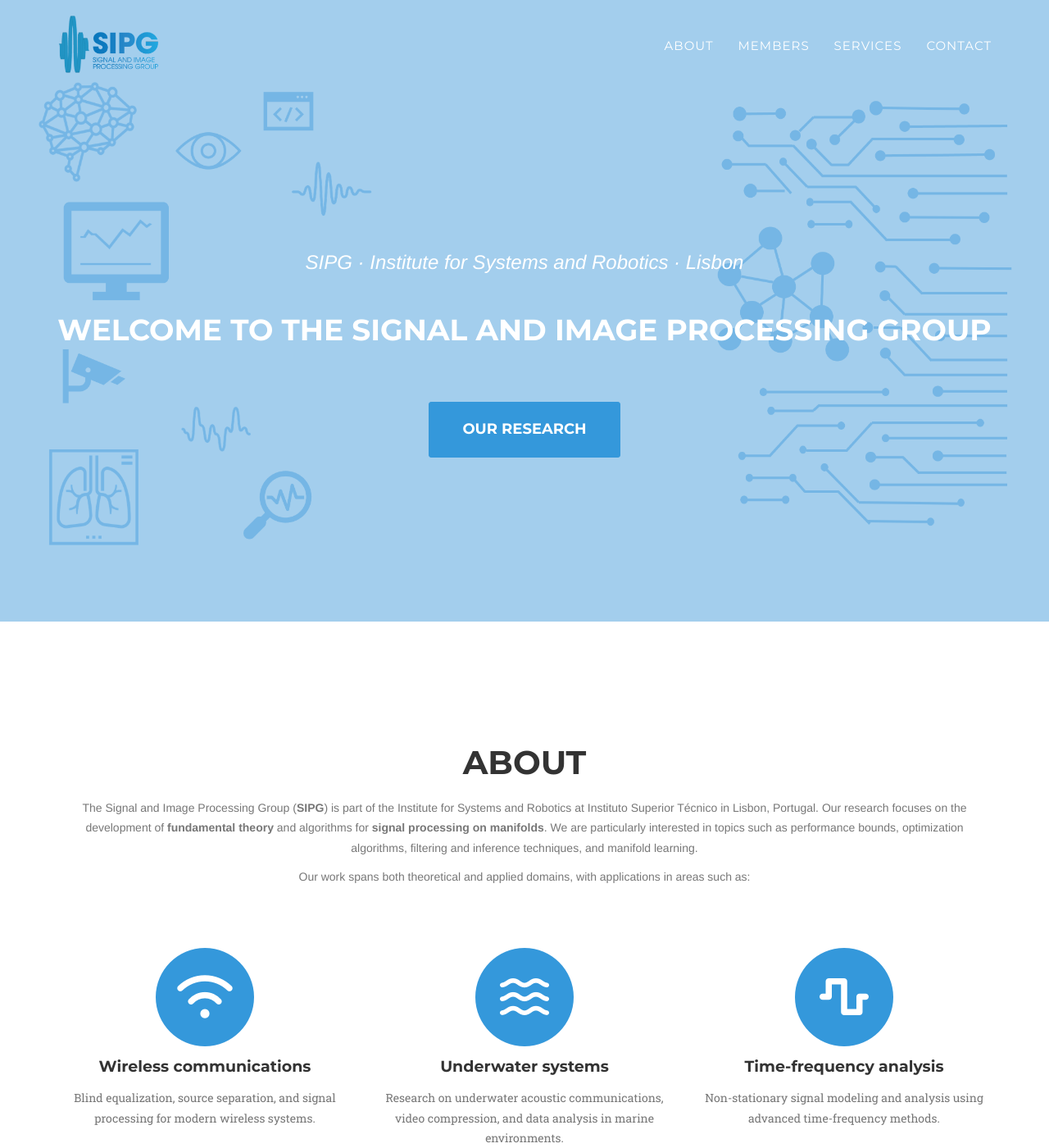
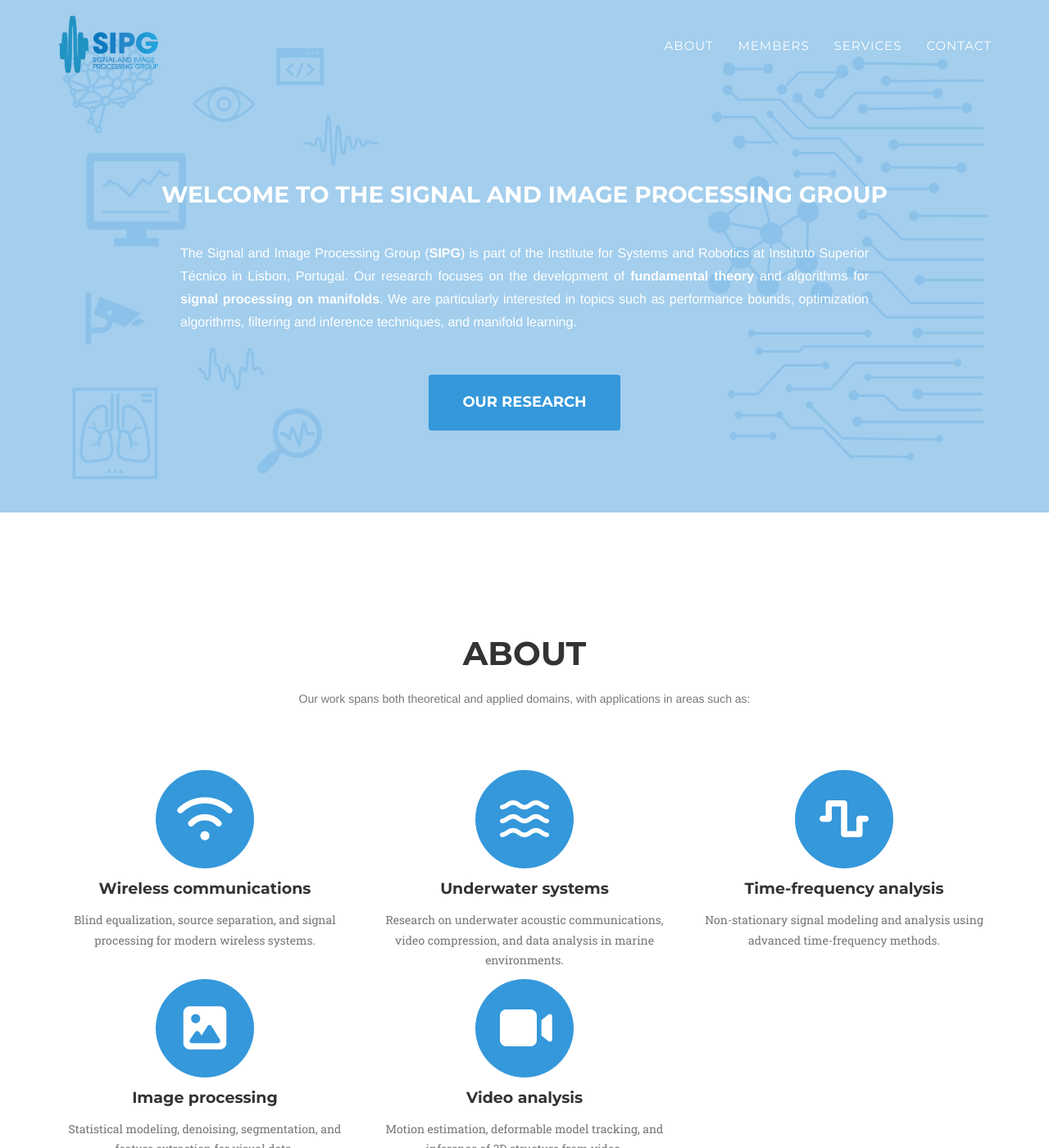
Before and after one commit to sipg-isr-test/sipg-isr-test.github.io, a Jekyll site: the page built from index.html, in a window 1280 px wide and 1400 px high. Shown: the whole window at 82% size. Built offline with Jekyll 4.4.1, drawn with Linux system fonts in a browser that asks for light colours; nearby versions of some CDN libraries; some web fonts are replaced; some of the changed text lies outside the part shown.

Commit message:
Webpage updates

```diff
--- a/_config.yml
+++ b/_config.yml
@@ -12,7 +12,8 @@ description: "The Signal and Image Processing Group (SIPG) at ISR Lisbon conduct
 people:
 - name: João Paulo Costeira
   pic: JPCosteira
-  position: Principal Investigator
+  position: Associate Professor (IST)
+  category: Principal Investigator
   social:
     - icon: fas
       title: user
@@ -28,7 +29,8 @@ people:
 
 - name: Pedro Aguiar
   pic: PedroAguiar
-  position:
+  position: Associate Professor (IST)
+  category: Current Member
   social:
     - icon: fas
       title: user
@@ -45,6 +47,7 @@ people:
 - name: Diogo Araújo
   pic: NoPhoto
   position: Ph.D. Student
+  category: Current Member
   social:
     - icon: fas
       title: user
@@ -62,6 +65,7 @@ people:
 - name: Francisco Maria Calisto
   pic: FransciscoCalisto
   position: Research Assistant
+  category: Current Member
   social:
     - icon: fas
       title: user
@@ -78,6 +82,7 @@ people:
 - name: João Carvalho
   pic: JoaoCarvalho
   position: Ph.D. Student
+  category: Current Member
   social:
     - icon: fas
       title: user
@@ -94,6 +99,7 @@ people:
 - name: José Celestino
   pic: NoPhoto
   position: Ph.D. Student
+  category: Current Member
   social:
     - icon: fas
       title: user
@@ -110,6 +116,7 @@ people:
 - name: Miguel Dias
   pic: MiguelDias
   position: Ph.D. Student
+  category: Current Member
   social:
     - icon: fas
       title: user
@@ -126,6 +133,7 @@ people:
 - name: Manuel Ferreira
   pic: NoPhoto
   position: Research Fellow
+  category: Current Member
   social:
     - icon: fas
       title: user
@@ -142,6 +150,7 @@ people:
 - name: João Pedro Gomes
   pic: JoaoPedroGomes
   position: Associate Professor (IST)
+  category: Current Member
   social:
     - icon: fas
       title: user
@@ -158,6 +167,7 @@ people:
 - name: Duarte Leão
   pic: NoPhoto
   position: Research Fellow
+  category: Current Member
   social:
     - icon: fas
       title: user
@@ -174,6 +184,7 @@ people:
 - name: Filipa Lino
   pic: FilipaLino
   position: Ph.D. Student
+  category: Current Member
   social:
     - icon: fas
       title: user
@@ -190,6 +201,7 @@ people:
 - name: Manuel Marques
   pic: ManuelMArques
   position: Post-Doc Researcher
+  category: Current Member
   social:
     - icon: fas
       title: user
@@ -206,6 +218,7 @@ people:
 - name: Gonçalo Matos
   pic: NoPhoto
   position: Ph.D. Student
+  category: Current Member
   social:
     - icon: fas
       title: user
@@ -222,6 +235,7 @@ people:
 - name: Gabriel Moreira
   pic: GabrielMoreira
   position: Ph.D. Student
+  category: Current Member
   social:
     - icon: fas
       title: user
@@ -236,8 +250,9 @@ people:
       url:
 
 - name: Hemaxi Narotamo
-  pic: NoPhoto
-  position: Past Member - Ph.D. Student
+  pic: HemaxiNarotamo
+  position: Ph.D. Student
+  category: Past Member
   social:
     - icon: fas
       title: user
@@ -254,6 +269,7 @@ people:
 - name: Jacinto Nascimento
   pic: JacintoNascimento
   position: Assistant Professor (IST)
+  category: Current Member
   social:
     - icon: fas
       title: user
@@ -270,6 +286,7 @@ people:
 - name: Bárbara Tavares
   pic: NoPhoto
   position: Ph.D. Student
+  category: Current Member
   social:
     - icon: fas
       title: user
@@ -286,6 +303,7 @@ people:
 - name: Carlos Santiago
   pic: CarlosSantiago
   position: Assistant Researcher and Invited Assistent Professor
+  category: Current Member
   social:
     - icon: fas
       title: user
@@ -302,6 +320,7 @@ people:
 - name: Margarida Silveira
   pic: MargaridaSilveira
   position: Associate Professor (IST)
+  category: Current Member
   social:
     - icon: fas
       title: user
@@ -316,8 +335,9 @@ people:
       url:
 
 - name: Pedro Valdeira
-  pic: NoPhoto
-  position: Past Member - Ph.D. Student
+  pic: PedroValdeira
+  position: Ph.D. Student
+  category: Past Member
   social:
     - icon: fas
       title: user
@@ -334,6 +354,7 @@ people:
 - name: David Vicente
   pic: DavidVicente
   position: Ph.D. Student
+  category: Past Member
   social:
     - icon: fas
       title: user
@@ -350,6 +371,7 @@ people:
 - name: Rúben Viegas
   pic: RubenViegas
   position: Ph.D. Student
+  category: Current Member
   social:
     - icon: fas
       title: user
@@ -366,6 +388,7 @@ people:
 - name: João Xavier
   pic: NoPhoto
   position: Associate Professor (IST)
+  category: Current Member
   social:
     - icon: fas
       title: user
--- a/_includes/about.html
+++ b/_includes/about.html
@@ -5,9 +5,7 @@
                 <div class="col-lg-12 text-center">
                     <h2 class="section-heading">About</h2>
                     <h3 class="section-subheading text-muted">
-                        <p>
-                            The Signal and Image Processing Group (<strong>SIPG</strong>) is part of the Institute for Systems and Robotics at Instituto Superior Técnico in Lisbon, Portugal. Our research focuses on the development of <strong>fundamental theory</strong> and algorithms for <strong>signal processing on manifolds</strong>. We are particularly interested in topics such as performance bounds, optimization algorithms, filtering and inference techniques, and manifold learning.
-                        </p>
+
                         <p>
                             Our work spans both theoretical and applied domains, with applications in areas such as:
                         </p>
--- a/_includes/header.html
+++ b/_includes/header.html
@@ -47,9 +47,14 @@
     <header>
         <div class="container">
             <div class="intro-text">
-                <div class="intro-lead-in" style="font-size: 24px;">SIPG · Institute for Systems and Robotics · Lisbon</div>
-                <div class="intro-heading" style="font-size: 36px;">Welcome to the Signal and Image Processing Group</div>
+                <!--div class="intro-lead-in" style="font-size: 20px;"> Institute for Systems and Robotics · Lisbon</div-->
+                <div class="intro-heading" style="font-size: 28px;">Welcome to the Signal and Image Processing Group</div>
+                <!-- Insert the About text here -->
+                <p class="intro-about" style="font-size: 16px;">The Signal and Image Processing Group (<strong>SIPG</strong>) is part of the Institute for Systems and Robotics at Instituto Superior Técnico in Lisbon, Portugal. Our research focuses on the development of <strong>fundamental theory</strong> and algorithms for <strong>signal processing on manifolds</strong>.
+                     We are particularly interested in topics such as performance bounds, optimization algorithms, filtering and inference techniques, and manifold learning.
+                </p>
                 <a href="#about" class="page-scroll btn btn-xl">Our Research</a>
+
             </div>
         </div>
     </header>
--- /dev/null
+++ b/_includes/member-card.html
@@ -0,0 +1,14 @@
+<div class="team-member">
+    <img src="img/team/{{ include.member.pic }}.jpg" class="img-responsive img-circle" style="width: 180px; height: 180px; object-fit: cover; margin: 0 auto;" alt="{{ include.member.name }}">
+    <h4>{{ include.member.name }}</h4>
+    <p class="text-muted">{{ include.member.position }}</p>
+    <ul class="list-inline social-buttons">
+        {% for network in include.member.social %}
+        <li>
+            <a href="{{ network.url }}">
+                <i class="{{ network.icon }} fa-{{ network.title }}"></i>
+            </a>
+        </li>
+        {% endfor %}
+    </ul>
+</div>
--- a/_includes/members.html
+++ b/_includes/members.html
@@ -4,34 +4,56 @@
             <div class="row">
                 <div class="col-lg-12 text-center">
                     <h2 class="section-heading">Members</h2>
+                </div>
+            </div>
+
+            <!-- Principal Investigator -->
+            <div class="row  justify-content-center  text-center">
+                <div class="col-lg-12">
+                    <h3 class="section-subheading text-primary">Principal Investigator</h3>
+                </div>
+            </div>
+            <div class="row">
+                {% for member in site.people %}
+                {% if member.category contains "Principal Investigator" %}
+                <div class="col-md-6 col-md-offset-3">
+                    {% include member-card.html member=member %}
+                </div>
+                {% endif %}
+                {% endfor %}
+            </div>
+
+            <!-- Current Members -->
+            <div class="row text-center">
+                <div class="col-lg-12">
                     <h3 class="section-subheading text-muted">Current Members</h3>
                 </div>
             </div>
             <div class="row">
                 {% for member in site.people %}
-                <div class="col-sm-4">
-                    <div class="team-member">
-                        <img src="img/team/{{ member.pic }}.jpg" class="img-responsive img-circle" style="width: 180px; height: 180px; object-fit: cover; margin: 0 auto;"  alt="">
-                        <h4>{{ member.name }}</h4>
-                        <p class="text-muted">{{ member.position }}</p>
-                        <ul class="list-inline social-buttons">
-                            {% for network in member.social %}
-                            <li>
-                                <a href="{{ network.url }}">
-                                    <i class="{{network.icon}} fa-{{ network.title }}"></i>
-                                </a>
-                            </li>
-                            {% endfor %}
-
-                        </ul>
-                    </div>
+                {% if member.category contains  "Current Member" %}
+                <div class="col-sm-3">
+                    {% include member-card.html member=member %}
                 </div>
+                {% endif %}
                 {% endfor %}
             </div>
-            <div class="row">
-                <div class="col-lg-8 col-lg-offset-2 text-center">
-                    <p class="large text-muted">Lorem ipsum dolor sit amet, consectetur adipisicing elit. Aut eaque, laboriosam veritatis, quos non quis ad perspiciatis, totam corporis ea, alias ut unde.</p>
+
+            <!-- Past Members -->
+            <div class="row text-center">
+                <div class="col-lg-12">
+                    <h3 class="section-subheading text-muted">Past Members</h3>
                 </div>
             </div>
+            <div class="row">
+                {% for member in site.people %}
+                {% if member.category contains  "Past Member" %}
+                <div class="col-sm-4">
+                    {% include member-card.html member=member %}
+                </div>
+                {% endif %}
+                {% endfor %}
+            </div>
+
         </div>
     </section>
```
Also changed, not shown: _includes/css/agency.css (+18 -4 lines), img/header-bg.png, img/team/PedroValdeira.jpg (added).
